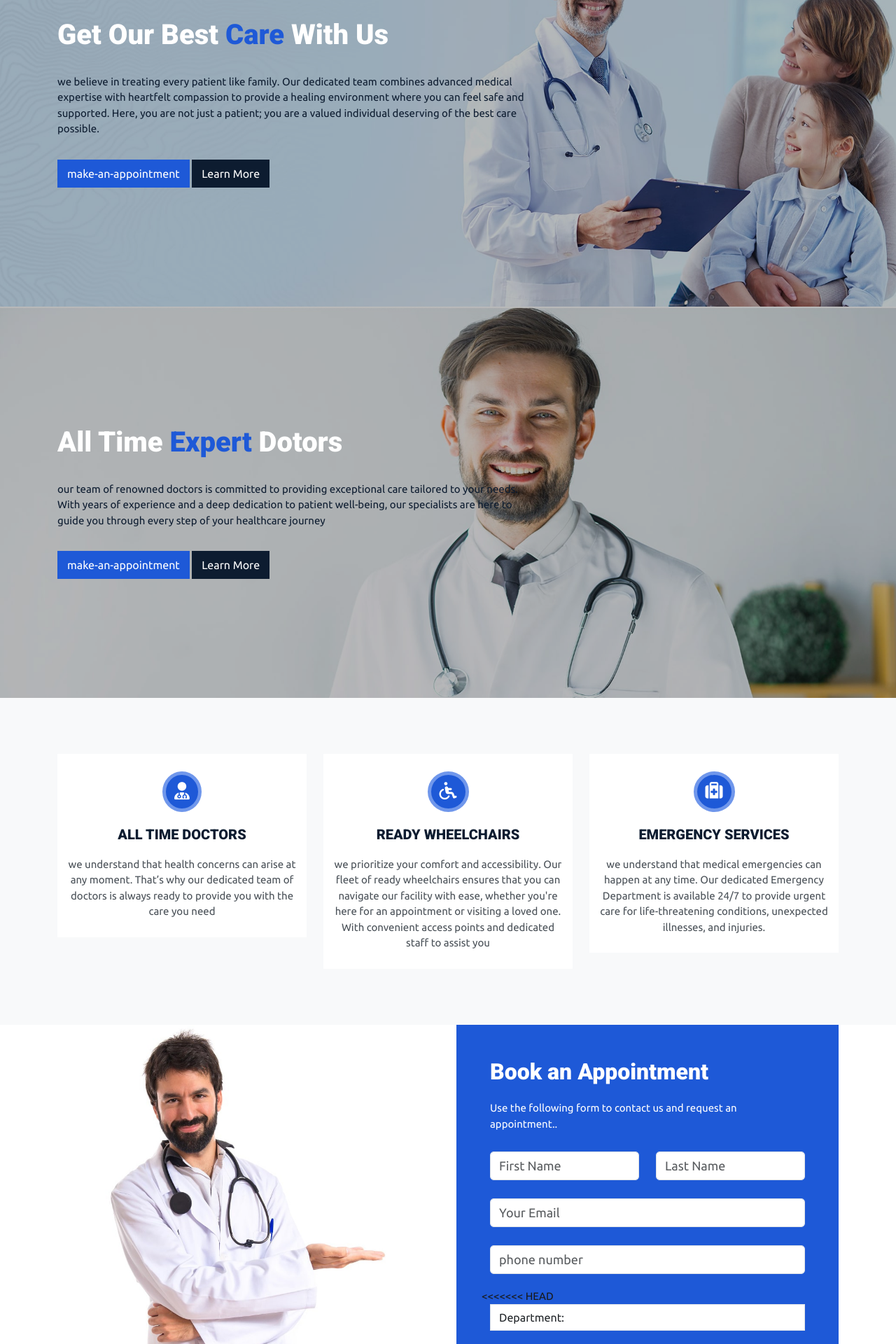
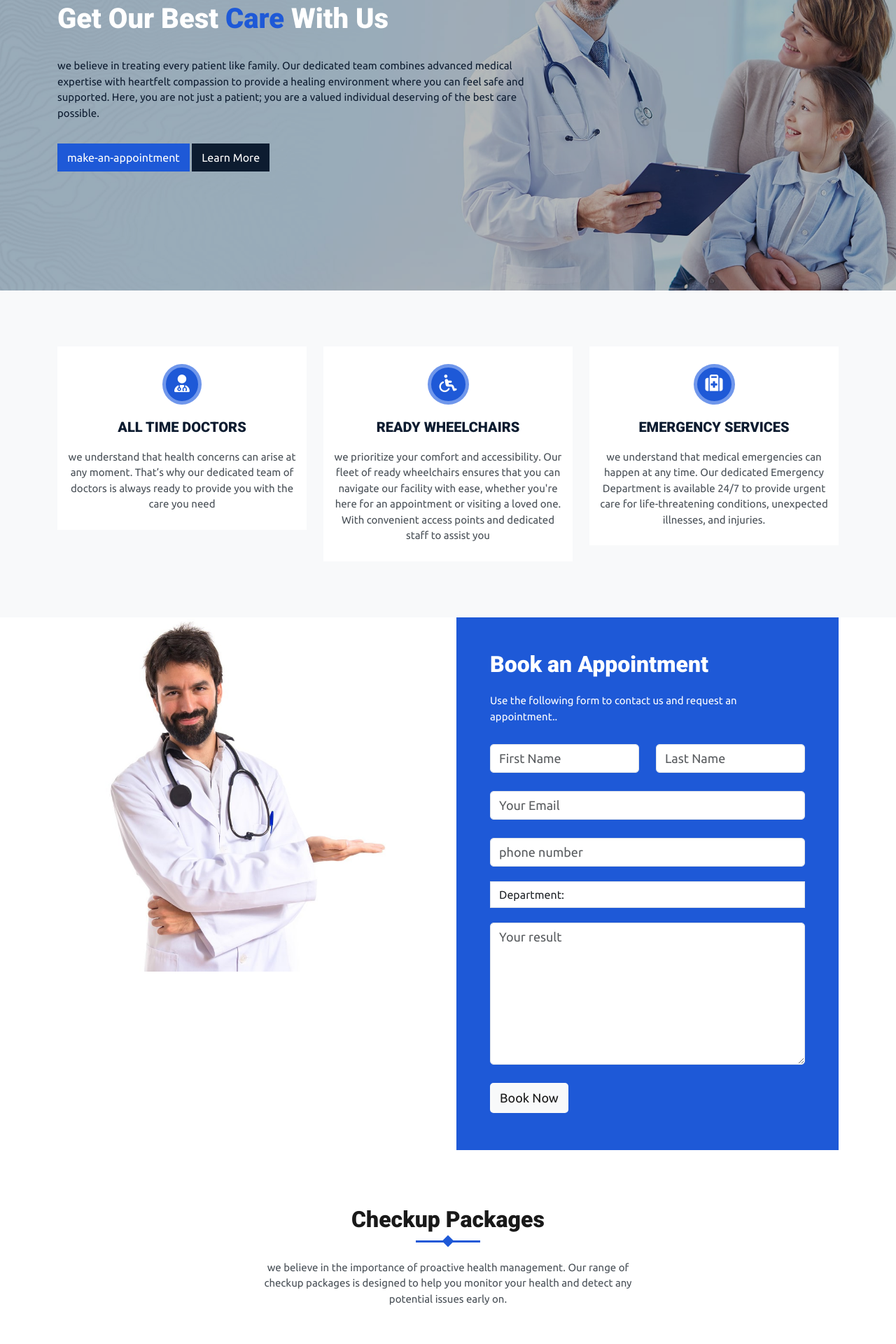
Before and after one commit to Daniel1039/hospitalwebsite, a Django app: page / in a window 1280 px wide. Shown: the part 320-2240 px from the top of the page at 70% size. Run offline with Django 5.2, Linux system fonts and the light colour scheme; data comes from the database, SQL or seed files in the repository; some libraries are stand-ins or nearby versions.

Commit message:
index/contact.html

```diff
--- a/templates/index.html
+++ b/templates/index.html
@@ -13,7 +13,10 @@
                 </div>
                 <div class="para1">
 
-                        <p>we believe in treating every patient like family. Our dedicated team combines advanced medical expertise with heartfelt compassion to provide a healing environment where you can feel safe and supported. Here, you are not just a patient; you are a valued individual deserving of the best care possible.</p>
+                    <p>we believe in treating every patient like family. Our dedicated team combines advanced medical
+                        expertise with heartfelt compassion to provide a healing environment where you can feel safe and
+                        supported. Here, you are not just a patient; you are a valued individual deserving of the best
+                        care possible.</p>
 
                 </div>
                 <div class="banner-btn overflow-hidden">
@@ -22,51 +25,13 @@
                 </div>
             </div>
         </div>
-            <!--Banner Item End-->
 
-            <!--Banner Item Start-->
 
-            <!-- <div class="banner-item slide2 overlay">
-
-                <div class="container">
-                    <div class="head1">
-                        <h2 class="text-white">We have  <span class="text-primary">Latest</span> Version</h2>
-                    </div>
-                    <div class="para1">
-                        <p>Lorem, ipsum dolor sit amet consectetur adipisicing elit. Quam ducimus eius recusandae amet iure et iusto animi ipsa maxime, deserunt sint laborum accusamus.</p>
-                    </div>
-                    <div class="banner-btn overflow-hidden">
-                        <a href="{% url 'appointment' %}" class="btn btn-primary">make-an-appointment</a>
-                        <a href="{% url 'about' %}" class="btn btn-dark">Learn More</a>
-                    </div>
-                </div>
-<<<<<<< HEAD
-            </div> -->
-=======
     </div>
 
-            <!--Banner Item End-->
-
-            <!--Banner Item Start-->
-            <div class="banner-item slide3 overlay">
-                <div class="container">
-                    <div class="head1">
-                        <h2 class="text-white">All Time <span class="text-primary">Expert</span> Dotors</h2>
-                    </div>
-                    <div class="para1">
-
-                        <p>our team of renowned doctors is committed to providing exceptional care tailored to your needs. With years of experience and a deep dedication to patient well-being, our specialists are here to guide you through every step of your healthcare journey</p>
 
 </div>
-                    <div class="banner-btn overflow-hidden">
-                        <a href="{% url 'appointment' %}" class="btn btn-primary">make-an-appointment</a>
-                        <a href="{% url 'contact' %}" class="btn btn-dark">Learn More</a>
-                    </div>
-                </div>
-            </div>
-            <!--Banner Item End-->
-        </div>
-    </div>
+
 <!--Home Slider End-->
 
 <!--Facilities Section End-->
@@ -84,7 +49,8 @@
                     </div>
                     <div class="description text-center">
 
-                            <p>we understand that health concerns can arise at any moment. That’s why our dedicated team of doctors is always ready to provide you with the care you need </p>
+                        <p>we understand that health concerns can arise at any moment. That’s why our dedicated team of
+                            doctors is always ready to provide you with the care you need </p>
 
                     </div>
                 </div>
@@ -101,7 +67,9 @@
                     </div>
                     <div class="description text-center">
 
-                            <p>we prioritize your comfort and accessibility. Our fleet of ready wheelchairs ensures that you can navigate our facility with ease, whether you're here for an appointment or visiting a loved one. With convenient access points and dedicated staff to assist you</p>
+                        <p>we prioritize your comfort and accessibility. Our fleet of ready wheelchairs ensures that you
+                            can navigate our facility with ease, whether you're here for an appointment or visiting a
+                            loved one. With convenient access points and dedicated staff to assist you</p>
 
                     </div>
                 </div>
@@ -119,7 +87,9 @@
                     </div>
                     <div class="description text-center">
 
-                            <p>we understand that medical emergencies can happen at any time. Our dedicated Emergency Department is available 24/7 to provide urgent care for life-threatening conditions, unexpected illnesses, and injuries.</p>
+                        <p>we understand that medical emergencies can happen at any time. Our dedicated Emergency
+                            Department is available 24/7 to provide urgent care for life-threatening conditions,
+                            unexpected illnesses, and injuries.</p>
 
                     </div>
                 </div>
@@ -149,7 +119,8 @@
                         {% csrf_token %}
                         <div class="row">
                             <div class="col-md-6 form-group mb-3">
-                                    <input type="text" id="fname" name="fname"  placeholder="First Name" class="form-control">
+                                <input type="text" id="fname" name="fname" placeholder="First Name"
+                                    class="form-control">
                             </div>
 
                             <div class="col-md-6 form-group mb-3">
@@ -166,16 +137,18 @@
                                     </select>
                                 </div> -->
                             <div class="form-group mb-3 col-md-12">
-                                    <input type="text" id="email" name="email" class="form-control" placeholder="Your Email">
+                                <input type="text" id="email" name="email" class="form-control"
+                                    placeholder="Your Email">
                             </div>
                             <div class="form-group mb-3 col-md-12">
-                                    <input type="text" id="mob" name="mobile" class="form-control" placeholder="phone number">
+                                <input type="text" id="mob" name="mobile" class="form-control"
+                                    placeholder="phone number">
                             </div>
-<<<<<<< HEAD
+
                             <div class="form-group mb-3 col-md-12 ">
 
                                 <select name="department" id="department" class="form-control" onblur="validate(5)">
-                                        <option value=""  disabled selected>Department:</option>
+                                    <option value="" disabled selected>Department:</option>
                                     <option value="Cardiology">Cardiology</option>
                                     <option value="Orthopedics">Orthopedics</option>
                                     <option value="Neurology">Neurology</option>
@@ -187,7 +160,8 @@
 
 
                             <div class="form-group mb-3 col-md-12">
-                                    <textarea class="form-control" rows="7" id="ans" name="request" placeholder="Your result"></textarea>
+                                <textarea class="form-control" rows="7" id="ans" name="request"
+                                    placeholder="Your result"></textarea>
                             </div>
                             <div class="col-md-12">
                                 <input type="submit" value="Book Now" class="btn btn-light">
@@ -214,7 +188,8 @@
             </div>
             <div class="description text-center">
 
-                    <p>we believe in the importance of proactive health management. Our range of checkup packages is designed to help you monitor your health and detect any potential issues early on.</p>
+                <p>we believe in the importance of proactive health management. Our range of checkup packages is
+                    designed to help you monitor your health and detect any potential issues early on.</p>
 
             </div>
         </div>
@@ -336,7 +311,10 @@
                             </div>
                             <div class="col-md-9">
                                 <h6 class="title">Emergency Ambulance</h6>
-                                    <p>Our emergency ambulance service is available 24/7, ensuring that help is always just a call away. Equipped with advanced medical technology and staffed by trained professionals, our ambulances are ready to provide immediate care during critical situations.</p>
+                                <p>Our emergency ambulance service is available 24/7, ensuring that help is always just
+                                    a call away. Equipped with advanced medical technology and staffed by trained
+                                    professionals, our ambulances are ready to provide immediate care during critical
+                                    situations.</p>
 
                             </div>
                         </div>
@@ -354,7 +332,10 @@
                             </div>
                             <div class="col-md-9">
                                 <h6 class="title">Bone Surgery</h6>
-                                    <p>Our specialized orthopedic team offers advanced bone surgery services, including joint replacements, fracture repairs, and spinal surgeries. We utilize the latest techniques and technologies to ensure the best outcomes and a smooth recovery process.</p>
+                                <p>Our specialized orthopedic team offers advanced bone surgery services, including
+                                    joint replacements, fracture repairs, and spinal surgeries. We utilize the latest
+                                    techniques and technologies to ensure the best outcomes and a smooth recovery
+                                    process.</p>
 
                             </div>
                         </div>
@@ -373,7 +354,10 @@
                             <div class="col-md-9">
                                 <h6 class="title">Disease Surgery</h6>
 
-                                    <p>For patients requiring surgical intervention for various diseases, our experienced surgeons are here to help. We provide a range of disease-specific surgeries, focusing on precision and patient safety to enhance recovery and improve quality of life</p>
+                                <p>For patients requiring surgical intervention for various diseases, our experienced
+                                    surgeons are here to help. We provide a range of disease-specific surgeries,
+                                    focusing on precision and patient safety to enhance recovery and improve quality of
+                                    life</p>
 
                             </div>
                         </div>
@@ -392,7 +376,10 @@
                             <div class="col-md-9">
                                 <h6 class="title">Online Assistance</h6>
 
-                                    <p>Access healthcare from the comfort of your home with our online assistance services. Whether you need a consultation, follow-up care, or answers to your medical questions, our team is just a click away, offering convenience and expert advice.</p>
+                                <p>Access healthcare from the comfort of your home with our online assistance services.
+                                    Whether you need a consultation, follow-up care, or answers to your medical
+                                    questions, our team is just a click away, offering convenience and expert advice.
+                                </p>
 
                             </div>
                         </div>
@@ -411,7 +398,9 @@
                             <div class="col-md-9">
                                 <h6 class="title">Family Doctors</h6>
 
-                                    <p>Our family doctors are committed to providing personalized healthcare for individuals and families. From routine checkups to managing chronic conditions, our family medicine team is dedicated to supporting your health at every stage of life.</p>
+                                <p>Our family doctors are committed to providing personalized healthcare for individuals
+                                    and families. From routine checkups to managing chronic conditions, our family
+                                    medicine team is dedicated to supporting your health at every stage of life.</p>
 
                             </div>
                         </div>
@@ -430,7 +419,9 @@
                             <div class="col-md-9">
                                 <h6 class="title">Lung Treatments</h6>
 
-                                    <p>Our pulmonary specialists offer comprehensive lung treatments for conditions such as asthma, COPD, and pneumonia. We focus on accurate diagnosis and effective management plans to help you breathe easier and improve your overall lung health.</p>
+                                <p>Our pulmonary specialists offer comprehensive lung treatments for conditions such as
+                                    asthma, COPD, and pneumonia. We focus on accurate diagnosis and effective management
+                                    plans to help you breathe easier and improve your overall lung health.</p>
 
                             </div>
                         </div>
@@ -451,7 +442,10 @@
                 <div class="info">
                     <h3 class="text-white mb-2">Need a doctor for quick checkup?</h3>
 
-                        <p class="text-white">If you're looking for a fast and convenient checkup, Our hosptial is here to help! Our experienced healthcare professionals are available to provide you with quick assessments tailored to your needs. Whether it's a routine health check or addressing specific concerns, we prioritize your time and well-being.</p>
+                    <p class="text-white">If you're looking for a fast and convenient checkup, Our hosptial is here to
+                        help! Our experienced healthcare professionals are available to provide you with quick
+                        assessments tailored to your needs. Whether it's a routine health check or addressing specific
+                        concerns, we prioritize your time and well-being.</p>
 
                 </div>
             </div>
@@ -477,7 +471,7 @@
                 <span class="shape bg-primary"></span>
                 <span class="line-post bg-primary"></span>
             </div>
-<<<<<<< HEAD
+
             <!-- <div class="description text-center">
                     <p>Consec tetur totam incidunt tenetur iste iure, nobis quam non recus andae consequ atur excep turi nihil animi autem porro conse qu untur.</p>
                 </div> -->
@@ -492,7 +486,8 @@
                             <img src="{% static 'img/members/2.jpg' %}" alt="Image">
                             <div class="member-social">
                                 <ul>
-                                        <li class="facebook"><a href="#" title="Facebook"><i class="fa-brands fa-facebook-f"></i></a></li>
+                                    <li class="facebook"><a href="#" title="Facebook"><i
+                                                class="fa-brands fa-facebook-f"></i></a></li>
                                     <li><a href="#" title="Twiiter"><i class="fa-brands fa-x-twitter"></i></a></li>
                                     <li><a href="#" title="Linkedin"><i class="fa-brands fa-linkedin-in"></i></a></li>
                                     <li><a href="#" title="Dribbble"><i class="fa-brands fa-dribbble"></i></a></li>
@@ -502,7 +497,7 @@
                         <div class="member-info">
                             <h4>Md Dalwar Hossan</h4>
                             <b>Junior Consultant</b>
-<<<<<<< HEAD
+
                             <!-- <p>Moles tiae sapi ente rem ape riam susc ipit cupid itate volu pta tibus ipsum ab quas harum fugit.</p> -->
 
                         </div>
@@ -516,7 +511,8 @@
                             <img src="{% static 'img/members/3.jpg' %}" alt="Image">
                             <div class="member-social">
                                 <ul>
-                                        <li class="facebook"><a href="#" title="Facebook"><i class="fa-brands fa-facebook-f"></i></a></li>
+                                    <li class="facebook"><a href="#" title="Facebook"><i
+                                                class="fa-brands fa-facebook-f"></i></a></li>
                                     <li><a href="#" title="Twiiter"><i class="fa-brands fa-x-twitter"></i></a></li>
                                     <li><a href="#" title="Linkedin"><i class="fa-brands fa-linkedin-in"></i></a></li>
                                     <li><a href="#" title="Dribbble"><i class="fa-brands fa-dribbble"></i></a></li>
@@ -526,7 +522,7 @@
                         <div class="member-info">
                             <h4>Md Suman Ahmed</h4>
                             <b>Cardiology Head</b>
-<<<<<<< HEAD
+
                             <!-- <p>Moles tiae sapi ente rem ape riam susc ipit cupid itate volu pta tibus ipsum ab quas harum fugit.</p> -->
 
                         </div>
@@ -540,7 +536,8 @@
                             <img src="{% static 'img/members/4.jpg'%}" alt="Image">
                             <div class="member-social">
                                 <ul>
-                                        <li class="facebook"><a href="#" title="Facebook"><i class="fa-brands fa-facebook-f"></i></a></li>
+                                    <li class="facebook"><a href="#" title="Facebook"><i
+                                                class="fa-brands fa-facebook-f"></i></a></li>
                                     <li><a href="#" title="Twiiter"><i class="fa-brands fa-x-twitter"></i></a></li>
                                     <li><a href="#" title="Linkedin"><i class="fa-brands fa-linkedin-in"></i></a></li>
                                     <li><a href="#" title="Dribbble"><i class="fa-brands fa-dribbble"></i></a></li>
```
Also changed, not shown: templates/contact.html (+5 -5 lines). Lines whose indentation alone changed are shown as unchanged.
